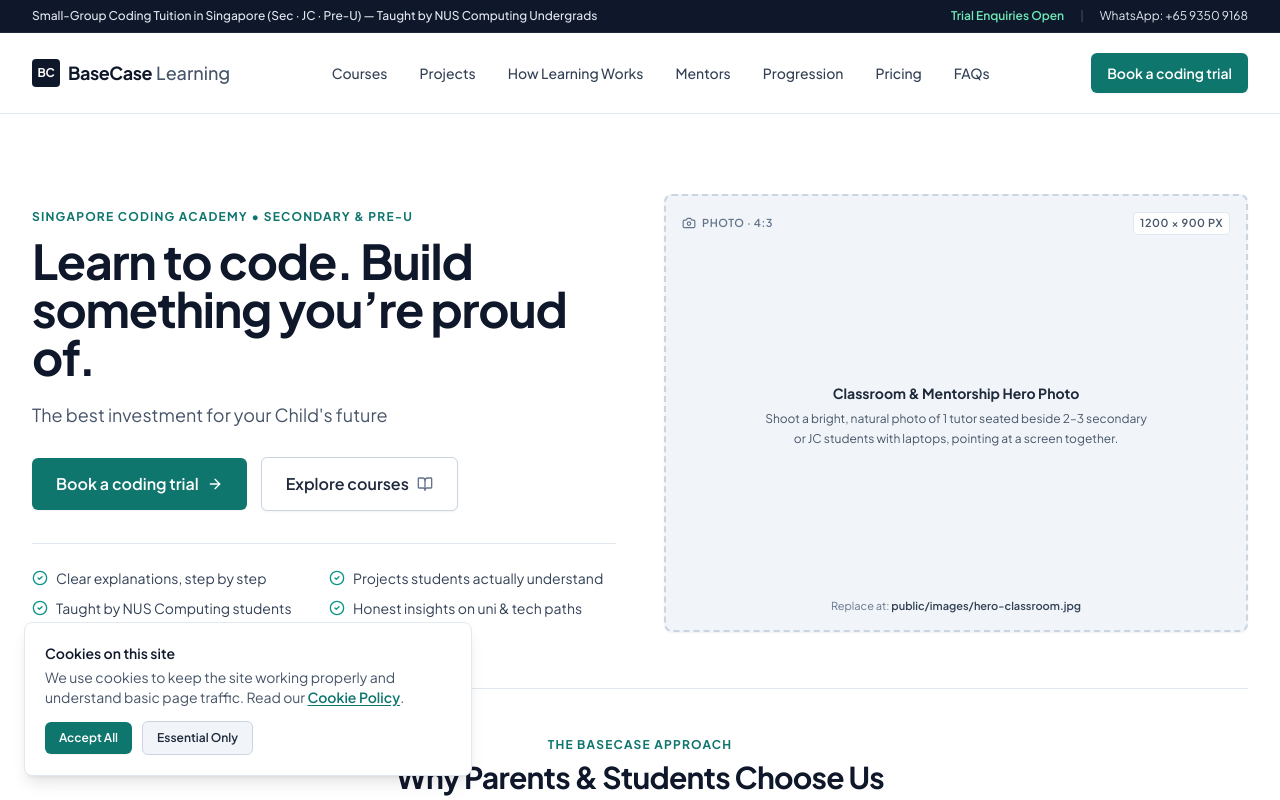
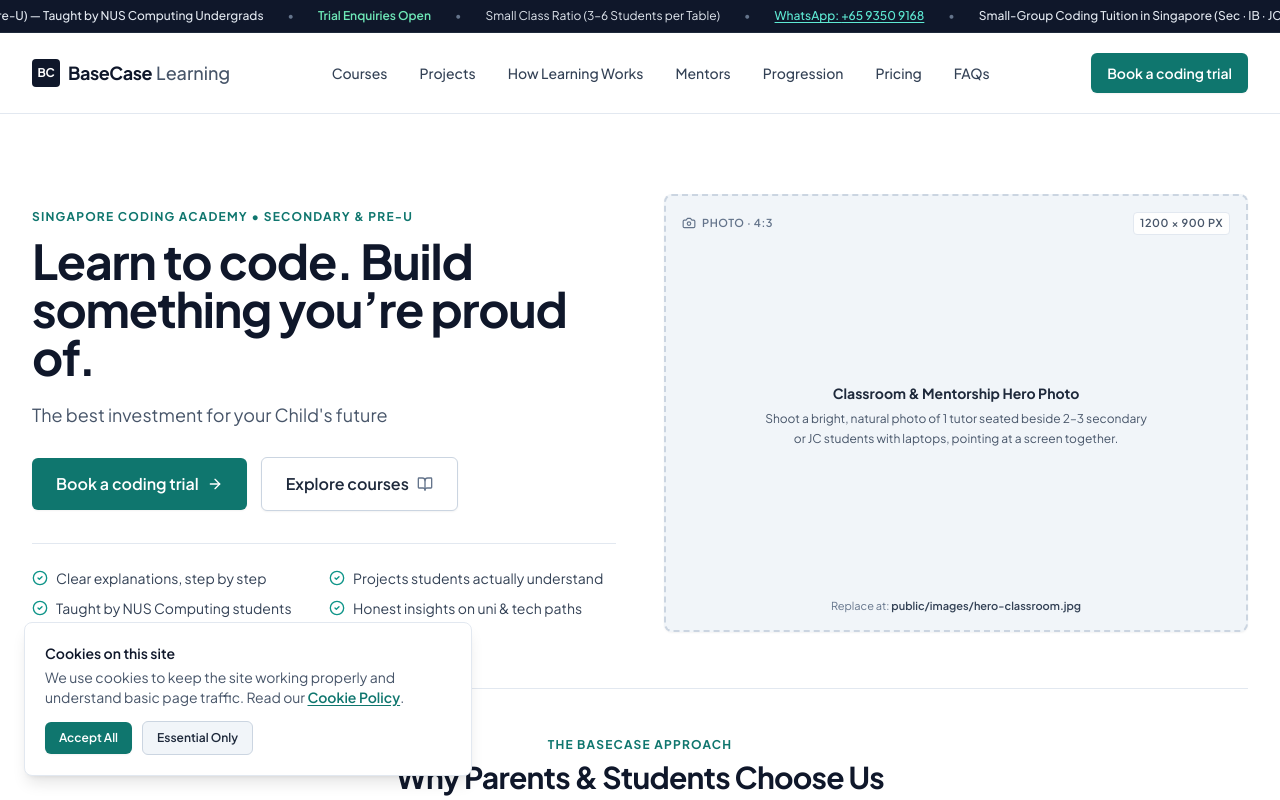
Before and after one commit to Evannoshy/basecase-learning-website, a Next.js app: page / in a window 1280 px wide. Shown: the top 800 px of the page. Built offline with nearby package versions, Linux system fonts and the light colour scheme.

Commit message:
Animate top announcement banner with accessible CSS marquee

```diff
--- a/src/app/globals.css
+++ b/src/app/globals.css
@@ -66,6 +66,27 @@ html {
   scroll-behavior: smooth;
 }
 
+/* Continuous Top Announcement Marquee */
+@keyframes announcement-marquee {
+  0% {
+    transform: translateX(0%);
+  }
+  100% {
+    transform: translateX(-50%);
+  }
+}
+
+.animate-announcement-marquee {
+  display: flex;
+  width: max-content;
+  animation: announcement-marquee 28s linear infinite;
+}
+
+.animate-announcement-marquee:hover,
+.animate-announcement-marquee:focus-within {
+  animation-play-state: paused;
+}
+
 /* Strict Reduced Motion Override */
 @media (prefers-reduced-motion: reduce) {
   html {
--- a/src/components/layout/Header.tsx
+++ b/src/components/layout/Header.tsx
@@ -52,24 +52,38 @@ export function Header() {
 
   return (
     <header className="sticky top-0 z-50 w-full border-b border-slate-200 bg-white/95 backdrop-blur-md transition-colors">
-      {/* Slim Top Utility Announcement Bar (Zenith / EduFirst style) */}
-      <div className="bg-[#0F172A] text-slate-200 text-xs py-2 border-b border-slate-800">
-        <div className="max-w-7xl mx-auto px-4 sm:px-6 lg:px-8 flex items-center justify-between gap-4">
-          <p className="truncate font-medium">
-            Small-Group Coding Tuition in Singapore (Sec · JC · Pre-U) — Taught by NUS Computing Undergrads
-          </p>
-          <div className="hidden sm:flex items-center gap-4 flex-shrink-0">
+      {/* Moving Top Utility Announcement Marquee */}
+      <div className="bg-[#0F172A] text-slate-200 text-xs py-2 border-b border-slate-800 overflow-hidden dark-surface">
+        <div
+          data-testid="top-announcement-marquee"
+          className="animate-announcement-marquee"
+        >
+          {[false, true].map((isDuplicate) => (
+            <div
+              key={isDuplicate ? 'track-duplicate' : 'track-primary'}
+              aria-hidden={isDuplicate ? 'true' : undefined}
+              className="flex items-center gap-6 whitespace-nowrap pr-6 flex-shrink-0"
+            >
+              <span className="font-medium">
+                Small-Group Coding Tuition in Singapore (Sec · IB · JC · Pre-U) — Taught by NUS Computing Undergrads
+              </span>
+              <span className="text-slate-500" aria-hidden="true">•</span>
               <span className="text-emerald-300 font-semibold">Trial Enquiries Open</span>
-            <span className="text-slate-600" aria-hidden="true">|</span>
+              <span className="text-slate-500" aria-hidden="true">•</span>
+              <span className="text-slate-200">Small Class Ratio (3–6 Students per Table)</span>
+              <span className="text-slate-500" aria-hidden="true">•</span>
               <a
                 href={siteConfig.brand.contact.whatsappUrl}
                 target="_blank"
                 rel="noopener noreferrer"
-              className="text-slate-200 hover:text-white underline-offset-2 hover:underline focus-visible:outline-none focus-visible:ring-2 focus-visible:ring-teal-400 rounded"
+                tabIndex={isDuplicate ? -1 : undefined}
+                className="text-teal-300 hover:text-white underline underline-offset-2 focus-visible:outline-none focus-visible:ring-2 focus-visible:ring-teal-400 rounded font-medium"
               >
                 WhatsApp: {siteConfig.brand.contact.phoneDisplay}
               </a>
+              <span className="text-slate-500" aria-hidden="true">•</span>
             </div>
+          ))}
         </div>
       </div>
 
```
Also changed, not shown: 1 other file (tests, documents, lock files or other folders). Lines whose indentation alone changed are shown as unchanged.
